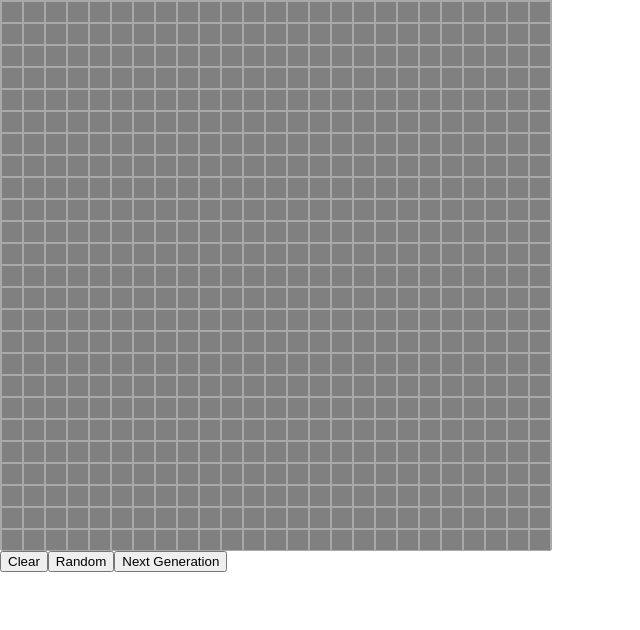
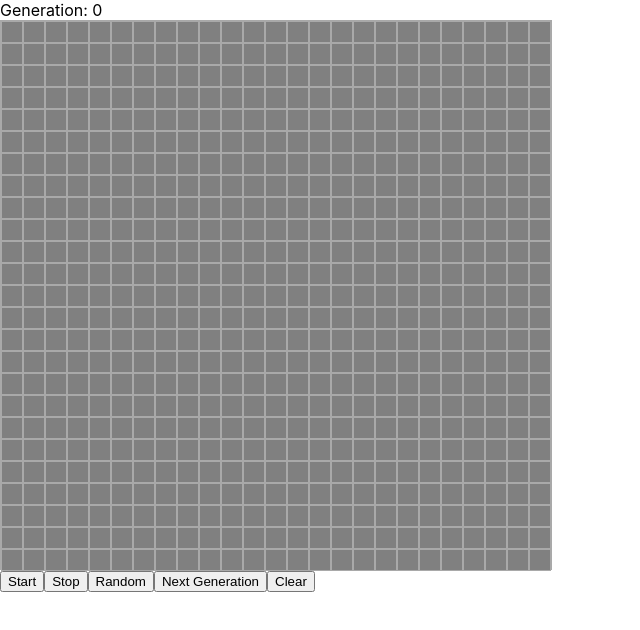
Before and after one commit to hebergonza719/CS-Build-Week-One, a React (Create React App) app in the folder game-of-life/: page / in a window 1280 px wide. Shown: the top 630 px of the page, without its empty margins (0-640 px from the left). Built offline with nearby package versions, Linux system fonts and the light colour scheme.

Commit message:
added start and stop button, modified cell object, consolidated helpers, added generation display

```diff
--- a/game-of-life/src/App.js
+++ b/game-of-life/src/App.js
@@ -1,7 +1,7 @@
 import React from 'react';
 import Grid from './Grid';
 import './App.css';
-import { countNeighbors } from './CountNeighbors';
+import { countNeighbors } from './helper/Helpers';
 
 function App() {
 
@@ -17,7 +17,7 @@ function App() {
     for (let y = 0; y < matrix[i].length; y++) {
       matrix[i][y] = {
         isAlive: false,
-        isToggleable: true,
+        // isToggleable: true,
         neighbors: countNeighbors()
       };
     };
--- a/game-of-life/src/CountNeighbors.js
+++ /dev/null
@@ -1,52 +0,0 @@
-export const countNeighbors = (x, y, matrix) => {
-  let count = 0;
-  if (x -1 >= 0 && y -1 >= 0) {
-    if (matrix[x-1][y-1].isAlive) {
-      count++;
-    }
-  }
-
-  if (x -1 >= 0) {
-    if (matrix[x-1][y].isAlive) {
-      count++;
-    }
-  }
-
-  if (x -1 >= 0 && y+1 < 25) {
-    if (matrix[x-1][y+1].isAlive) {
-      count++;
-    }
-  }
-
-  if (y+1 < 25) {
-    if (matrix[x][y+1].isAlive) {
-      count++;
-    }
-  }
-
-  if (y -1 >= 0) {
-    if (matrix[x][y-1].isAlive) {
-      count++;
-    }
-  }
-
-  if (x+1 < 25) {
-    if (matrix[x+1][y].isAlive) {
-      count++;
-    }
-  }
-
-  if (x+1 < 25 && y -1 >= 0) {
-    if (matrix[x+1][y-1].isAlive) {
-      count++;
-    }
-  }
-
-  if (x+1 < 25 && y+1 < 25) {
-    if (matrix[x+1][y+1].isAlive) {
-      count++;
-    }
-  }
-
-  return count;
-};
--- a/game-of-life/src/Grid.js
+++ b/game-of-life/src/Grid.js
@@ -1,14 +1,15 @@
 import React, { useEffect, useState } from 'react';
-import { countNeighbors } from './CountNeighbors';
-import { setBuffer } from './SetBuffer';
+import { countNeighbors, setBuffer } from './helper/Helpers'
 
 const Grid = ({ matrix, dimension }) => {
-  const [refresh, setRefresh] = useState(false);
+  let [refresh, setRefresh] = useState(false);
+  let [inter, setInter] = useState(null);
+  let [gameOn, setGameOn] = useState(false);
+  let [generation, setGeneration] = useState(0);
 
   const toggleStatus = (cx, cy) => (e) => {
     e.preventDefault();
     matrix[cx][cy].isAlive = !matrix[cx][cy].isAlive;
-    console.log(countNeighbors(cx, cy, matrix));
     setRefresh(!refresh);
   };
 
@@ -19,22 +20,28 @@ const Grid = ({ matrix, dimension }) => {
         matrix[x][y].isAlive = false;
       };
     };
-    setRefresh(!refresh)
+    clearInterval(inter);
+    setGameOn(false);
+    setGeneration(0);
+    setRefresh(!refresh);
+
   };
 
   const toggleRandom = (e) => {
     e.preventDefault();
+    if (!gameOn) {
       for (let x = 0; x < matrix.length; x++) {
         for (let y = 0; y < matrix[x].length; y++) {
           matrix[x][y].isAlive = Math.random() >= 0.7;
         };
       };
+      setGeneration(0);
       setRefresh(!refresh);
+    }
   };
 
-  const nextGen = (e) => {
-    e.preventDefault();
-    // needs to be in here in order to refresh
+  const setNextGen = () => {
+    setGeneration(generation++);
     let buffer = new Array(dimension.row);
 
     for (let i = 0; i < buffer.length; i++) {
@@ -42,7 +49,6 @@ const Grid = ({ matrix, dimension }) => {
       for (let y = 0; y < buffer[i].length; y++) {
         buffer[i][y] = {
           isAlive: false,
-          isToggleable: true,
           neighbors: countNeighbors()
         };
       };
@@ -55,21 +61,41 @@ const Grid = ({ matrix, dimension }) => {
         matrix[x][y] = buffer[x][y];
       };
     };
+    setRefresh(refresh = !refresh);
+  };
 
-    setRefresh(!refresh);
+  const handleNextGen = (e) => {
+    e.preventDefault();
+    setGeneration(generation++);
+    setNextGen();
+  };
+
+  const startGame = (e) => {
+    e.preventDefault();
+    setGameOn(true);
+    setGeneration(generation++);
+    setInter(setInterval(function() { setNextGen(); }, 500));
+  };
+
+  const stopGame = (e) => {
+    e.preventDefault();
+    clearInterval(inter);
+    setGameOn(false);
   };
 
   useEffect(() => {
+    console.log(generation)
   }, [refresh]);
 
   return (
     <div>
+      <div>Generation: {generation}</div>
       <div className="grid-container">
         {matrix.map((x, index) => (
           <div key={index} className="row">
             {x.map((y, index2) => (
               <div
-                onClick={matrix[index][index2].isToggleable ? toggleStatus(index, index2) : null}
+                onClick={!gameOn ? toggleStatus(index, index2) : null}
                 key={index2}
                 className={matrix[index][index2].isAlive ? 'cells-alive' : 'cells-dead'}
               >
@@ -79,9 +105,13 @@ const Grid = ({ matrix, dimension }) => {
           </div>
         ))}
       </div>
+      <div>
+        <button onClick={startGame}>Start</button>
+        <button onClick={stopGame}>Stop</button>
+        <button onClick={toggleRandom}>Random</button>
+        <button onClick={handleNextGen}>Next Generation</button>
         <button onClick={toggleClear}>Clear</button>
-      <button onClick={toggleRandom}>Random</button>
-      <button onClick={nextGen}>Next Generation</button>
+      </div>
     </div>
   )
 };
--- a/game-of-life/src/SetBuffer.js
+++ /dev/null
@@ -1,26 +0,0 @@
-import { countNeighbors } from './CountNeighbors';
-
-export const setBuffer = (buffer, matrix) => {
-  for (let x = 0; x < matrix.length; x++) {
-    for (let y = 0; y < matrix.length; y++) {
-      buffer[x][y].neighbors = countNeighbors(x, y, matrix);
-
-      if (matrix[x][y].isAlive === true) {
-        if (buffer[x][y].neighbors < 2) {
-          buffer[x][y].isAlive = false;
-        };
-        if (buffer[x][y].neighbors >= 4) {
-          buffer[x][y].isAlive = false;
-        };
-        if (buffer[x][y].neighbors === 2 || buffer[x][y].neighbors === 3) {
-          buffer[x][y].isAlive = true;
-        };
-      } else if (matrix[x][y].isAlive === false) {
-        if (buffer[x][y].neighbors === 3) {
-          buffer[x][y].isAlive = true;
-        };
-      };
-    };
-  };
-  return buffer;
-};
--- /dev/null
+++ b/game-of-life/src/helper/Helpers.js
@@ -0,0 +1,91 @@
+// Count neighbor function
+
+export const countNeighbors = (x, y, matrix) => {
+  let count = 0;
+  if (x -1 >= 0 && y -1 >= 0) {
+    if (matrix[x-1][y-1].isAlive) {
+      count++;
+    }
+  }
+
+  if (x -1 >= 0) {
+    if (matrix[x-1][y].isAlive) {
+      count++;
+    }
+  }
+
+  if (x -1 >= 0 && y+1 < 25) {
+    if (matrix[x-1][y+1].isAlive) {
+      count++;
+    }
+  }
+
+  if (y+1 < 25) {
+    if (matrix[x][y+1].isAlive) {
+      count++;
+    }
+  }
+
+  if (y -1 >= 0) {
+    if (matrix[x][y-1].isAlive) {
+      count++;
+    }
+  }
+
+  if (x+1 < 25) {
+    if (matrix[x+1][y].isAlive) {
+      count++;
+    }
+  }
+
+  if (x+1 < 25 && y -1 >= 0) {
+    if (matrix[x+1][y-1].isAlive) {
+      count++;
+    }
+  }
+
+  if (x+1 < 25 && y+1 < 25) {
+    if (matrix[x+1][y+1].isAlive) {
+      count++;
+    }
+  }
+
+  return count;
+};
+
+// Set buffer function
+
+export const setBuffer = (buffer, matrix) => {
+  for (let x = 0; x < matrix.length; x++) {
+    for (let y = 0; y < matrix.length; y++) {
+      buffer[x][y].neighbors = countNeighbors(x, y, matrix);
+
+      if (matrix[x][y].isAlive === true) {
+        if (buffer[x][y].neighbors < 2) {
+          buffer[x][y].isAlive = false;
+        };
+        if (buffer[x][y].neighbors >= 4) {
+          buffer[x][y].isAlive = false;
+        };
+        if (buffer[x][y].neighbors === 2 || buffer[x][y].neighbors === 3) {
+          buffer[x][y].isAlive = true;
+        };
+      } else if (matrix[x][y].isAlive === false) {
+        if (buffer[x][y].neighbors === 3) {
+          buffer[x][y].isAlive = true;
+        };
+      };
+    };
+  };
+  return buffer;
+};
+
+// Switch isToggleable
+
+export const switchToggleTrue = (matrix) => {
+  for (let x = 0; x < matrix.length; x++) {
+    for (let y = 0; y < matrix[x].length; y++) {
+      matrix[x][y].isToggleable = true;
+    };
+  };
+};
```
Lines whose indentation alone changed are shown as unchanged.
